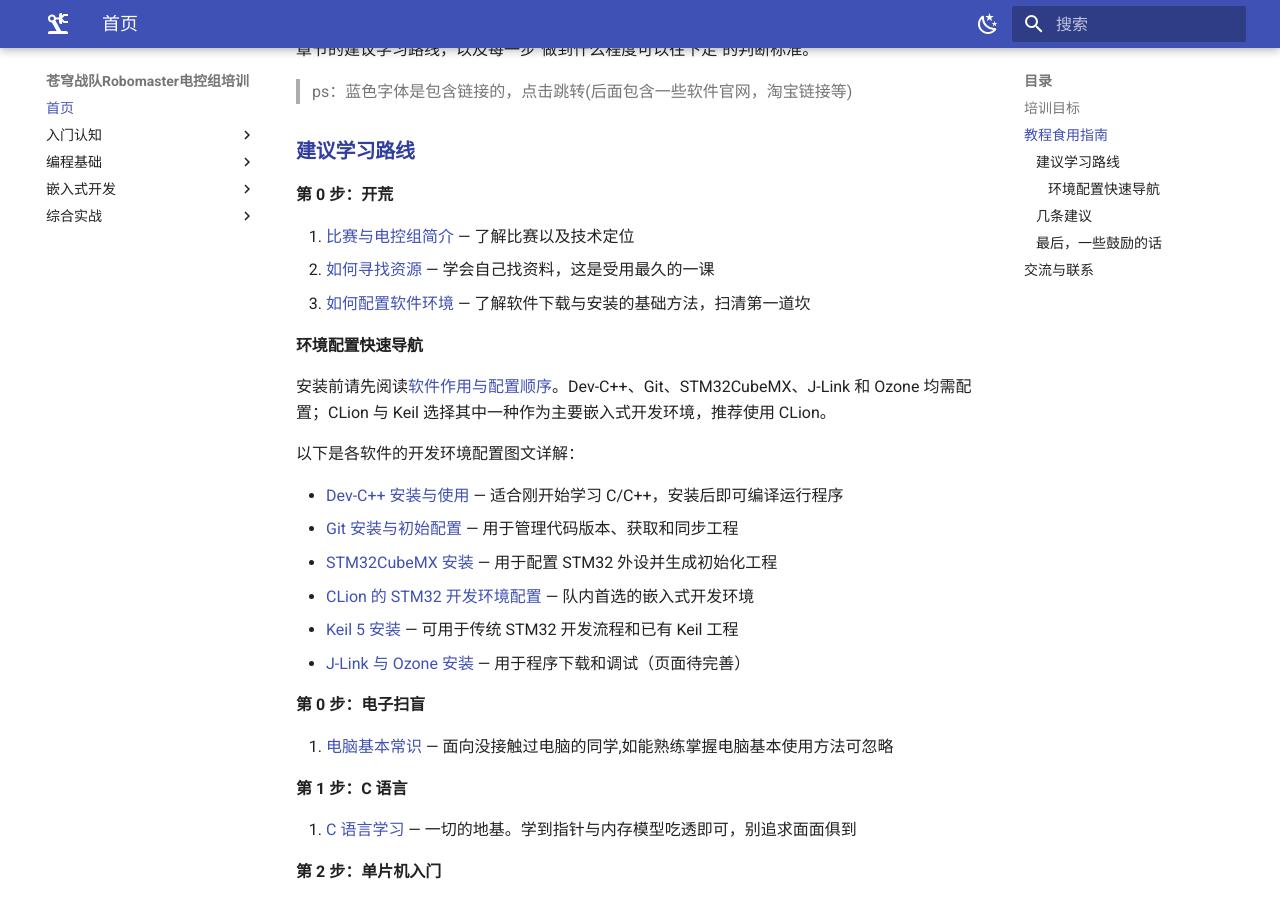
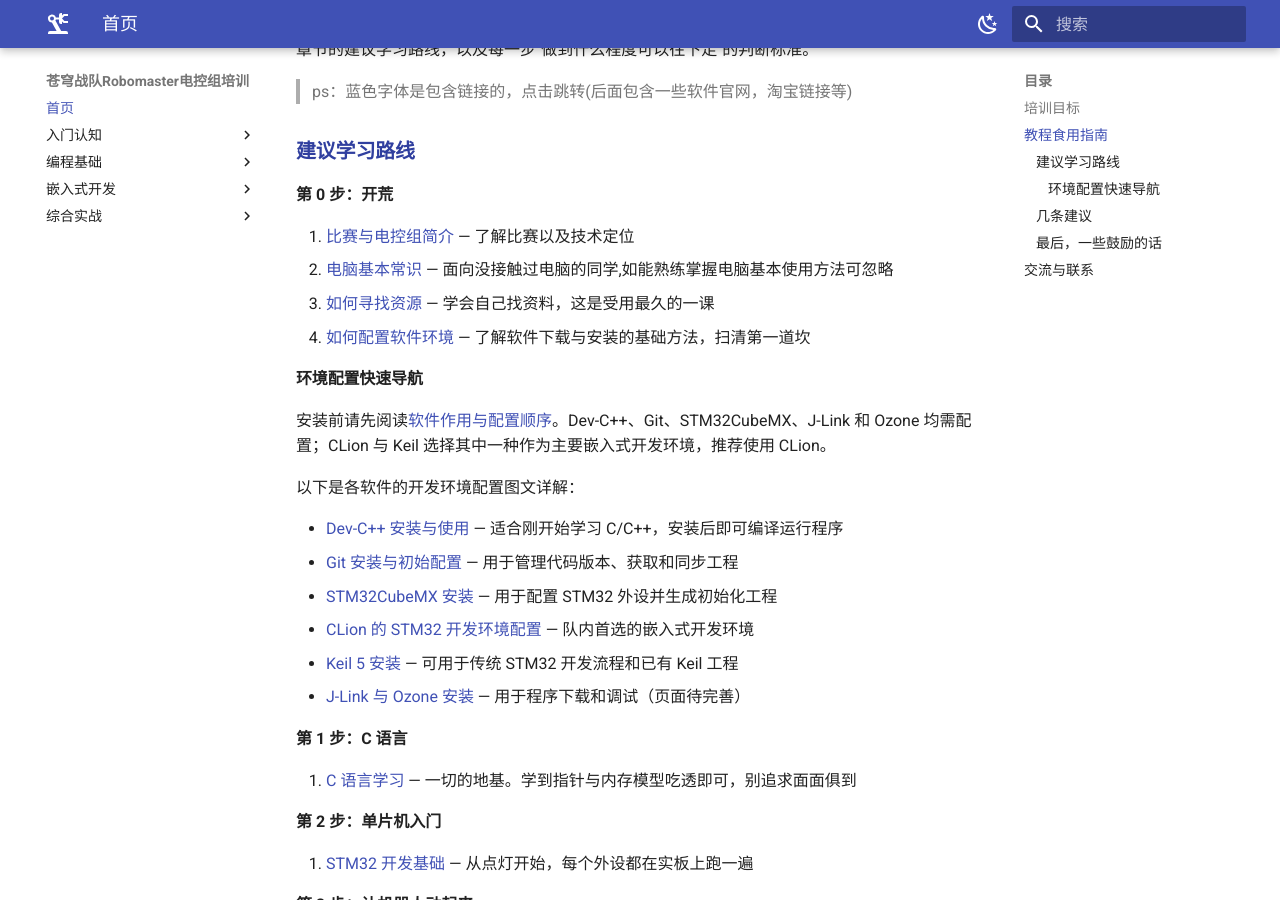
Before and after one commit to Xiaofxx/rm-ec-training, an MkDocs documentation site: the page built from docs/index.md, in a window 1280 px wide and 900 px high, scrolled down 608 px. Built offline with MkDocs 1.6.1 and Material for MkDocs 9.7.7, drawn with Linux system fonts in a browser that asks for light colours; some of the changed lines change nothing that is shown.

Commit message:
docs:更新导航

```diff
--- a/docs/index.md
+++ b/docs/index.md
@@ -21,8 +21,9 @@
 **第 0 步：开荒**
 
 1. [比赛与电控组简介](about.md) — 了解比赛以及技术定位
-2. [如何寻找资源](resources.md) — 学会自己找资料，这是受用最久的一课
-3. [如何配置软件环境](env-setup.md) — 了解软件下载与安装的基础方法，扫清第一道坎
+2. [电脑基本常识](basic-guide.md) — 面向没接触过电脑的同学,如能熟练掌握电脑基本使用方法可忽略
+3. [如何寻找资源](resources.md) — 学会自己找资料，这是受用最久的一课
+4. [如何配置软件环境](env-setup.md) — 了解软件下载与安装的基础方法，扫清第一道坎
 
 #### 环境配置快速导航
 
@@ -37,9 +38,6 @@
 - [Keil 5 安装](install-keil.md) — 可用于传统 STM32 开发流程和已有 Keil 工程
 - [J-Link 与 Ozone 安装](install-jlink-ozone.md) — 用于程序下载和调试（页面待完善）
 
-**第 0 步：电子扫盲**
-
-4. [电脑基本常识](basic-guide.md) — 面向没接触过电脑的同学,如能熟练掌握电脑基本使用方法可忽略
 
 **第 1 步：C 语言**
 
--- a/mkdocs.yml
+++ b/mkdocs.yml
@@ -50,6 +50,7 @@ nav:
   - 首页: index.md
   - 入门认知:
       - 比赛与电控组简介: about.md
+      - 电脑基本常识: basic-guide.md
       - 如何寻找资源: resources.md
       - 如何配置软件环境:
           - 软件下载与安装基础: env-setup.md
```
